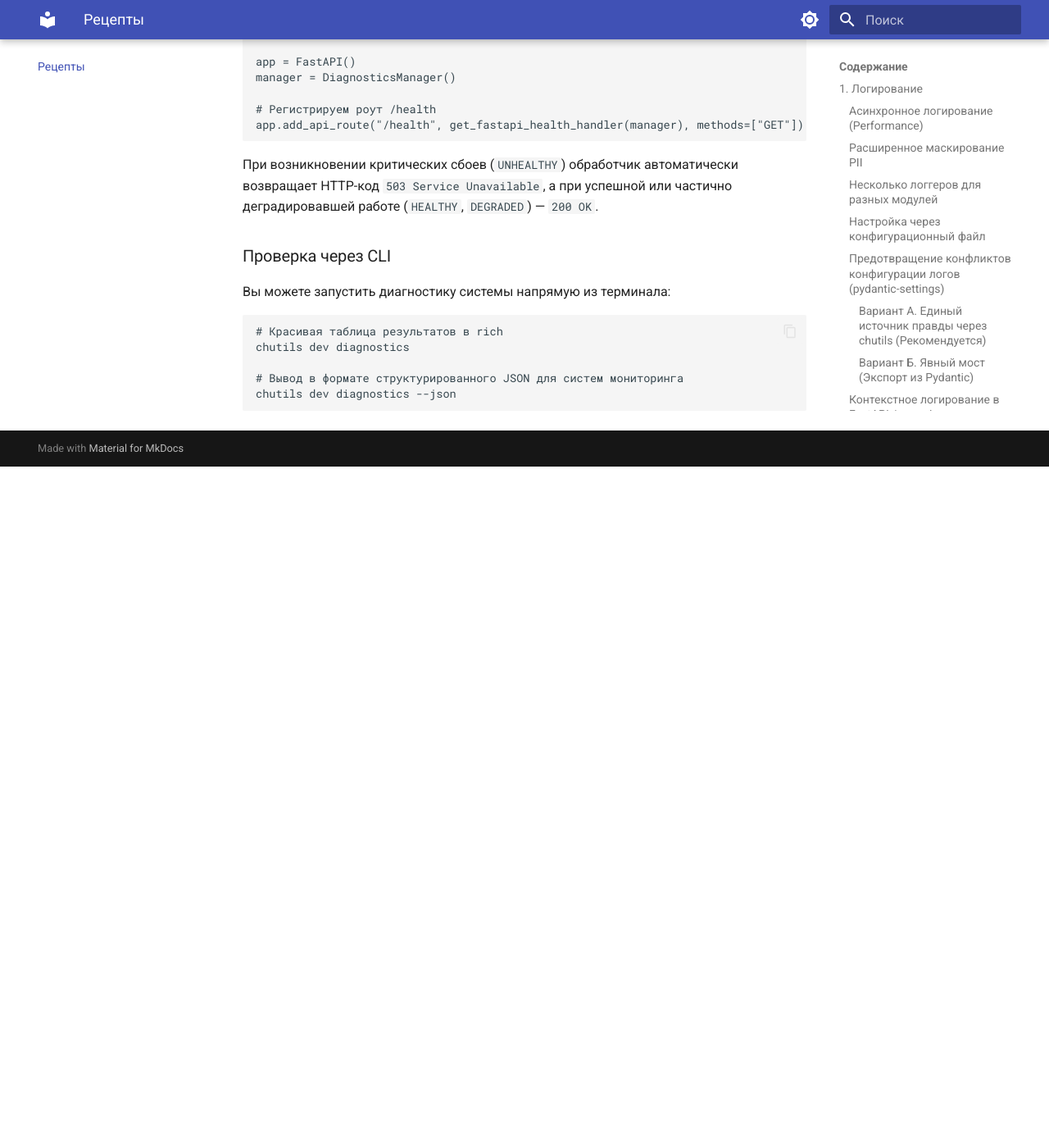
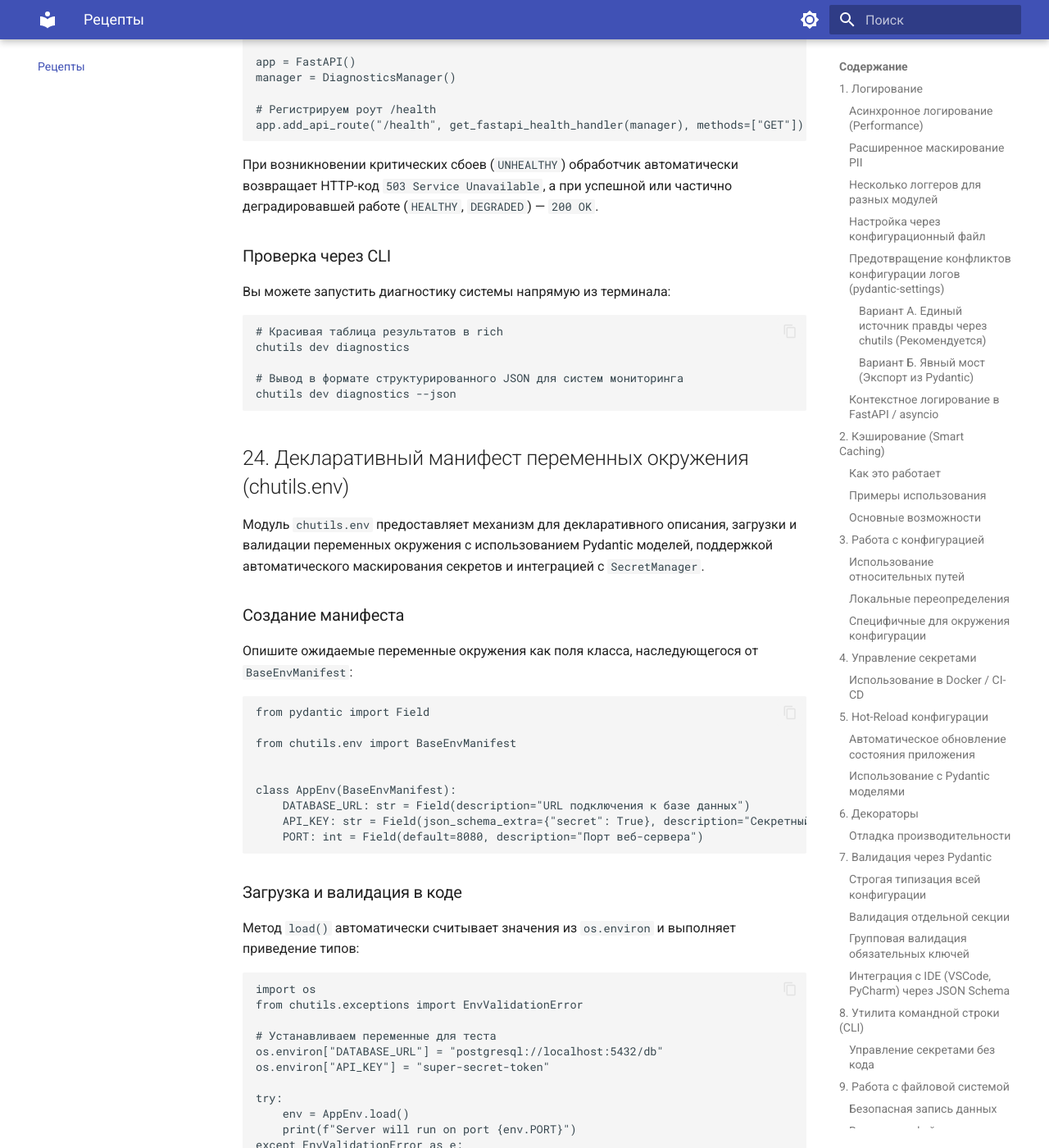
Before and after one commit to Chu4hel/chutils, an MkDocs documentation site: the page built from docs/recipes.md, in a window 1280 px wide and 1400 px high, scrolled down 30625 px. Shown: the whole window at 82% size. Built offline with MkDocs 1.6.1 and Material for MkDocs 9.7.7, drawn with Linux system fonts in a browser that asks for light colours; before the commit the page ends 31194 px from its top, so only the background shows below that; some of the changed text lies outside the part shown.

Commit message:
docs: Добавить экспорт BaseEnvManifest в корень, обновить справочники, README и рецепты

````diff
--- a/docs/recipes.md
+++ b/docs/recipes.md
@@ -1426,3 +1426,72 @@ chutils dev diagnostics
 # Вывод в формате структурированного JSON для систем мониторинга
 chutils dev diagnostics --json
 ```
+
+## 24. Декларативный манифест переменных окружения (chutils.env)
+
+Модуль `chutils.env` предоставляет механизм для декларативного описания, загрузки и валидации переменных окружения с использованием Pydantic моделей, поддержкой автоматического маскирования секретов и интеграцией с `SecretManager`.
+
+### Создание манифеста
+
+Опишите ожидаемые переменные окружения как поля класса, наследующегося от `BaseEnvManifest`:
+
+```python
+from pydantic import Field
+
+from chutils.env import BaseEnvManifest
+
+
+class AppEnv(BaseEnvManifest):
+    DATABASE_URL: str = Field(description="URL подключения к базе данных")
+    API_KEY: str = Field(json_schema_extra={"secret": True}, description="Секретный API-ключ")
+    PORT: int = Field(default=8080, description="Порт веб-сервера")
+```
+
+### Загрузка и валидация в коде
+
+Метод `load()` автоматически считывает значения из `os.environ` и выполняет приведение типов:
+
+```python
+import os
+from chutils.exceptions import EnvValidationError
+
+# Устанавливаем переменные для теста
+os.environ["DATABASE_URL"] = "postgresql://localhost:5432/db"
+os.environ["API_KEY"] = "super-secret-token"
+
+try:
+    env = AppEnv.load()
+    print(f"Server will run on port {env.PORT}")
+except EnvValidationError as e:
+    # Все секретные поля (API_KEY) будут автоматически замаскированы (показано как ***)
+    print(f"Ошибка валидации окружения: {e}")
+```
+
+Если переменная отсутствует в `os.environ`, но помечена как `secret=True`, метод `load()` автоматически попытается получить её значение через `SecretManager` (если он доступен).
+
+### Валидация окружения через CLI
+
+Вы можете автоматически валидировать переменные окружения при развертывании приложения (например, в Docker/K8s init-контейнерах) с помощью CLI-команды `chutils env validate`.
+
+1. **Явный запуск с указанием манифеста:**
+
+```bash
+chutils env validate --manifest myapp.env:AppEnv
+```
+
+2. **Запуск через конфигурацию проекта (`pyproject.toml`):**
+
+Добавьте секцию в ваш `pyproject.toml`:
+
+```toml
+[tool.chutils.env]
+manifest = "myapp.env:AppEnv"
+```
+
+После этого вы можете запускать проверку без параметров:
+
+```bash
+chutils env validate
+```
+
+При успешной валидации команда вернет код `0`, при сбое — выведет подробную таблицу ошибок и вернет код `1`.
--- a/src/chutils/__init__.py
+++ b/src/chutils/__init__.py
@@ -121,6 +121,7 @@ _LAZY_MAPPING = {
     'WATCHDOG_AVAILABLE': ('.env', 'WATCHDOG_AVAILABLE'),
     'JSON_LOGGER_AVAILABLE': ('.env', 'JSON_LOGGER_AVAILABLE'),
     'OTEL_AVAILABLE': ('.env', 'OTEL_AVAILABLE'),
+    'BaseEnvManifest': ('.env', 'BaseEnvManifest'),
 
     # cache
     'cache_with_ttl': ('.cache', 'cache_with_ttl'),
@@ -180,6 +181,7 @@ _LAZY_MAPPING = {
     'EventBusError': ('.exceptions', 'EventBusError'),
     'EventBusExceptionGroup': ('.exceptions', 'EventBusExceptionGroup'),
     'ChutilsValidationError': ('.exceptions', 'ChutilsValidationError'),
+    'EnvValidationError': ('.exceptions', 'EnvValidationError'),
 
     # events
     'subscribe': ('.events', 'subscribe'),
````
Also changed, not shown: README.md (+5 -0 lines), api_map.md (+2 -0 lines), docs/README_RU.md (+5 -0 lines), docs/api.md (+10 -0 lines), 3 other files.
